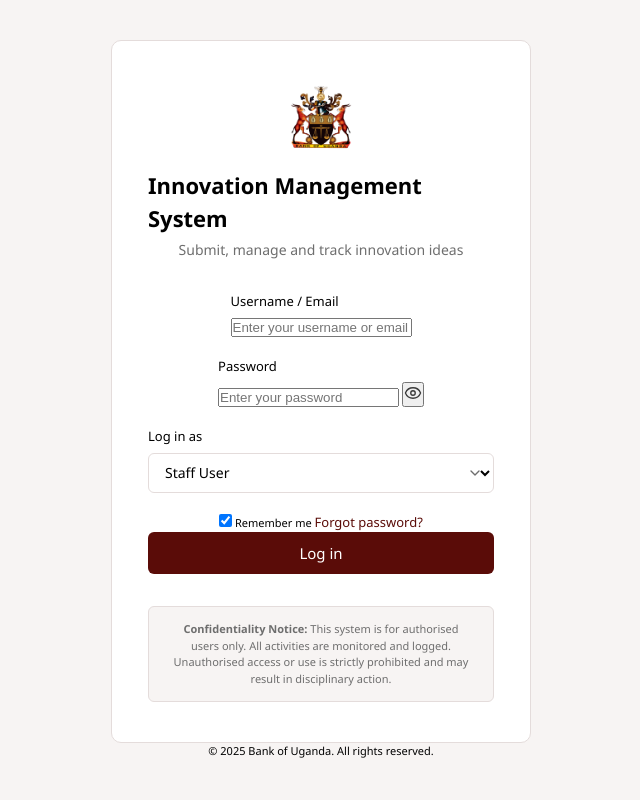
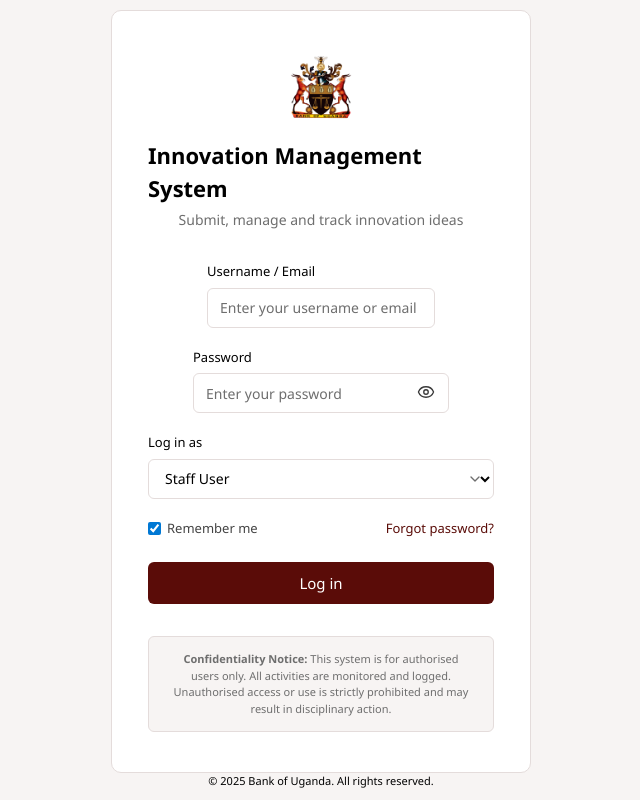
Before and after one commit to AmanyaPeter/Innovation-Management-System-IMTS-, a web app: page / in a window 1280 px wide. Shown: the whole page, without its empty margins (319-959 px from the left). Run offline with its HTML, style and script files only (its server is not run), Linux system fonts and the light colour scheme; data that the repository does not hold is empty.

Commit message:
Fix style inconsistencies on login page and complete documentation handover
Co-authored-by: AmanyaPeter <179967963+AmanyaPeter@users.noreply.github.com>

```diff
--- a/css/styles.css
+++ b/css/styles.css
@@ -707,6 +707,47 @@ fieldset.submission-type legend {
 .login-card .logo img { width: 100%; height: 100%; }
 .login-card .system-title { font-size: 22px; font-weight: 600; color: var(--text-primary); margin-bottom: 4px; font-family: var(--font-heading); }
 .login-card .system-subtitle { font-size: 14px; color: var(--text-tertiary); margin-bottom: 32px; }
+.password-wrapper {
+  position: relative;
+  width: 100%;
+}
+.password-wrapper input {
+  padding-right: 40px !important;
+}
+.toggle-password {
+  position: absolute;
+  right: 10px;
+  top: 50%;
+  transform: translateY(-50%);
+  background: none;
+  border: none;
+  cursor: pointer;
+  color: #888;
+  font-size: 14px;
+  padding: 4px;
+  line-height: 1;
+}
+.toggle-password:hover {
+  color: #333;
+}
+.form-options {
+  width: 100%;
+  display: flex;
+  align-items: center;
+  justify-content: space-between;
+  margin-bottom: 24px;
+}
+.remember-me {
+  display: flex;
+  align-items: center;
+  gap: 6px;
+  font-size: 13px;
+  color: #444;
+  cursor: pointer;
+}
+.remember-me input[type="checkbox"] {
+  accent-color: #0078d4;
+}
 .login-card .login-btn {
   width: 100%; height: 42px;
   background: var(--color-primary); color: var(--color-white);
--- a/index.html
+++ b/index.html
@@ -19,13 +19,13 @@
 
     <div class="form-group">
       <label for="username">Username / Email</label>
-      <input type="text" id="username" placeholder="Enter your username or email" autocomplete="username">
+      <input type="text" id="username" class="form-control" placeholder="Enter your username or email" autocomplete="username">
     </div>
 
     <div class="form-group">
       <label for="password">Password</label>
       <div class="password-wrapper">
-        <input type="password" id="password" placeholder="Enter your password" autocomplete="current-password">
+        <input type="password" id="password" class="form-control" placeholder="Enter your password" autocomplete="current-password">
         <button type="button" class="toggle-password" id="togglePassword" aria-label="Show password"><i data-lucide="eye" style="width:18px;height:18px;"></i></button>
       </div>
     </div>
```
